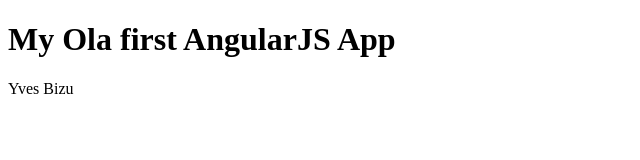
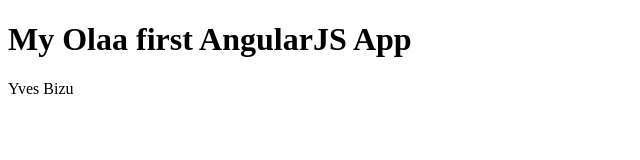
Before and after one commit to yvesbizu/coursera-test, a plain HTML site: page index.html in a window 1280 px wide. Shown: the whole page, without its empty margins (0-640 px from the left). Drawn offline with Linux system fonts and the light colour scheme.

Commit message:
first web file22

```diff
--- a/index.html
+++ b/index.html
@@ -7,7 +7,7 @@
     <script src="app.js"></script>
   </head>
   <body>
-<h1>My Ola first AngularJS App</h1>
+<h1>My Olaa first AngularJS App</h1>
     <div ng-controller="MyFirstController">
       {{name}}
     </div>
```
